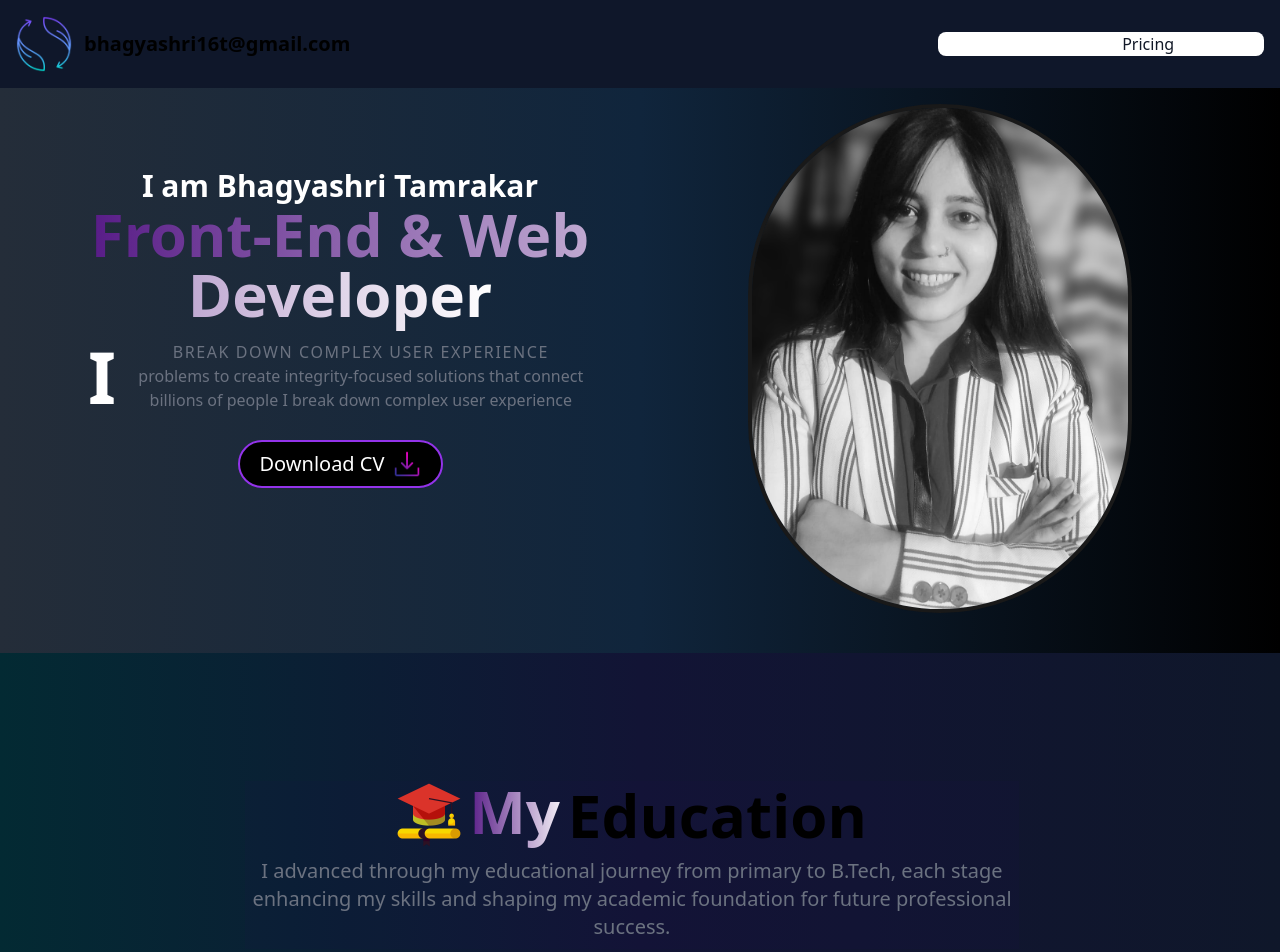
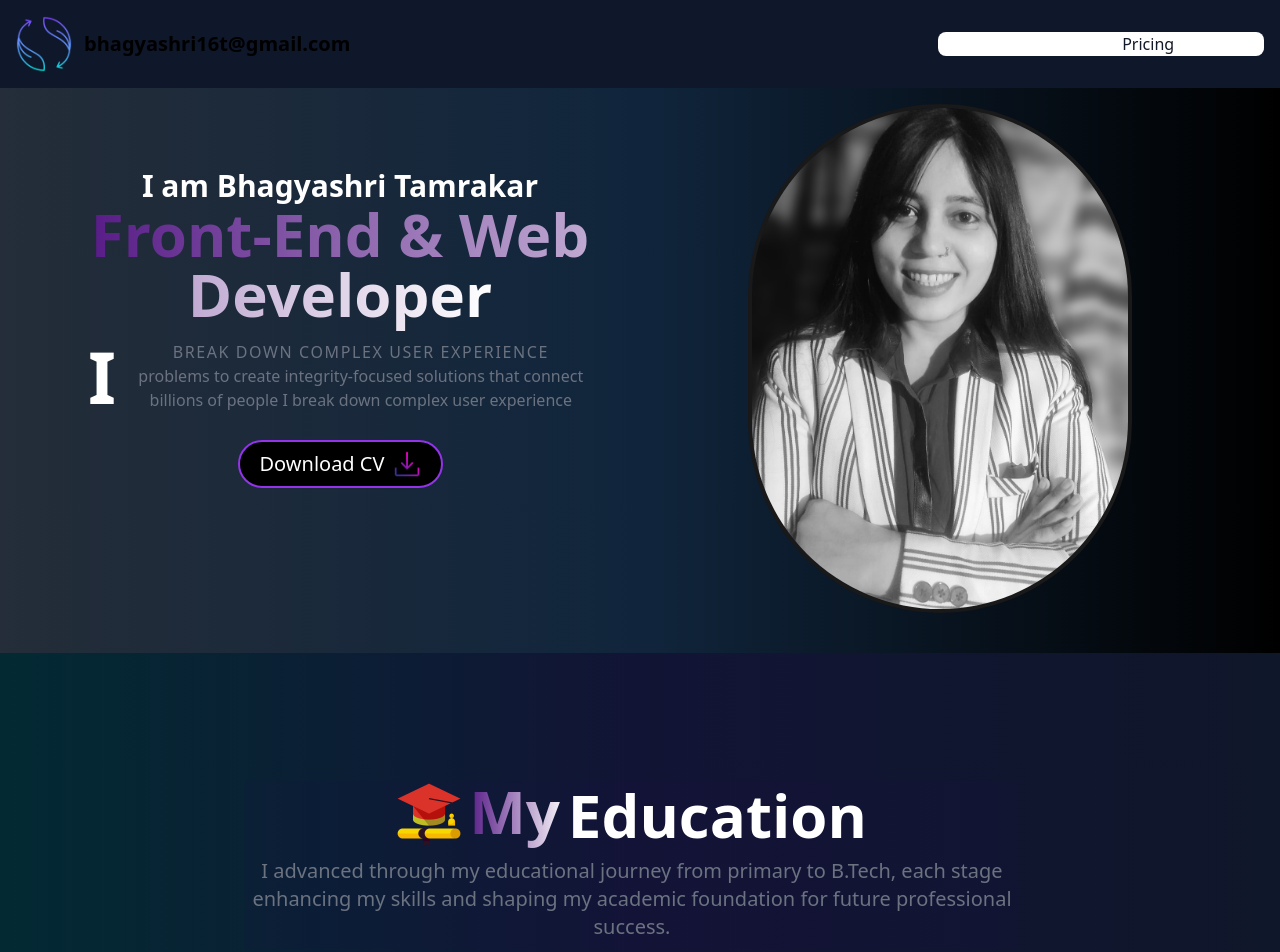
Before and after one commit to theprabhuofficial/myPortfolio, an Angular app: page / in a window 1280 px wide. Shown: the top 952 px of the page. Built offline with nearby package versions, Linux system fonts and the light colour scheme.

Commit message:
css updated

```diff
--- a/src/app/components/education/education.component.html
+++ b/src/app/components/education/education.component.html
@@ -2,7 +2,7 @@
 
     <!-- Education Description div -->
     <div class="col-start-2 col-span-4 customcss bg-violet-950 bg-opacity-5 text-center">
-        <h1 class="flex items-center justify-center mx-auto font-extrabold  dark:text-lime-50 text-xl  sm:mb-2 sm:text-3xl md:text-5xl lg:text-6xl">
+        <h1 class="flex items-center justify-center mx-auto font-extrabold text-xl  sm:mb-2 sm:text-3xl md:text-5xl lg:text-6xl text-white">
             <img src="../../../assets/images/graduation.png" alt="Education Icon" class="w-7 h-7 md:w-12 md:h-12 lg:w-16 lg:h-16 mr-2">
             <!-- Add mr-2 for a little margin right -->
             <span class="text-transparent bg-clip-text bg-gradient-to-r from-purple-900  to-white pr-2 md:pb-2 lg:pb-2 sm:pb-2">My</span>Education
```
